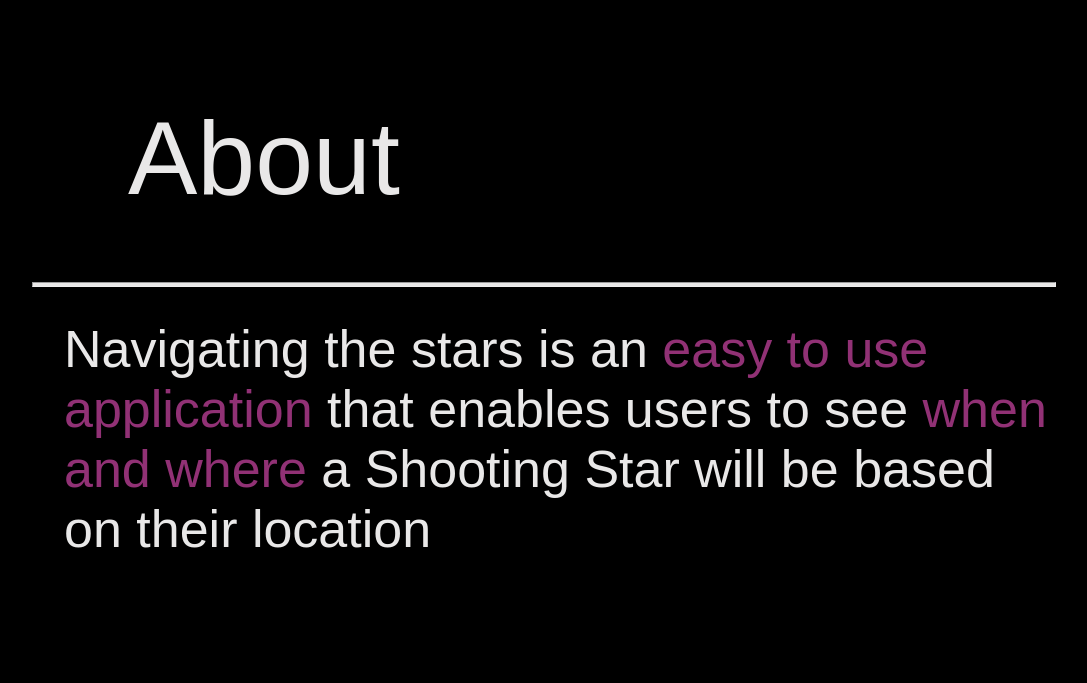
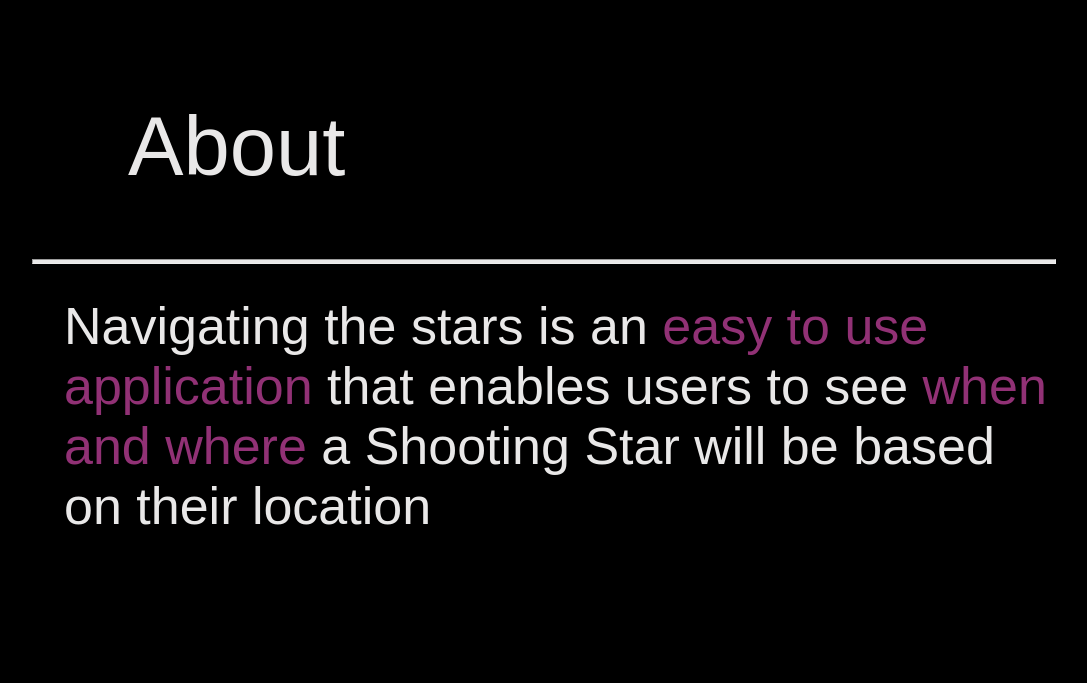
Before and after one commit to SharvinSoosaipillai/Navigate-the-Stars, a website with bundled scripts: page src/index.html in a window 1280 px wide. Shown: the part 1037-1720 px from the top of the page, without its empty margins (64-1151 px from the left). Built offline with nearby package versions, Linux system fonts and the light colour scheme; a web font is replaced by a local one.

Commit message:
fixed font

```diff
--- a/src/Styles/homepage.css
+++ b/src/Styles/homepage.css
@@ -84,8 +84,7 @@ h1{
     display: flex;
     justify-content: flex-start;
     color: #E9E8E8;
-    /* decide on font related attributes later */
-    font-size: calc(5vh + 5vw);
+    font-size: calc(4vh + 4vw);
     padding: 7.5% 15%;
     font-weight: 500;
 
```
Also changed, not shown: 2 other files.
